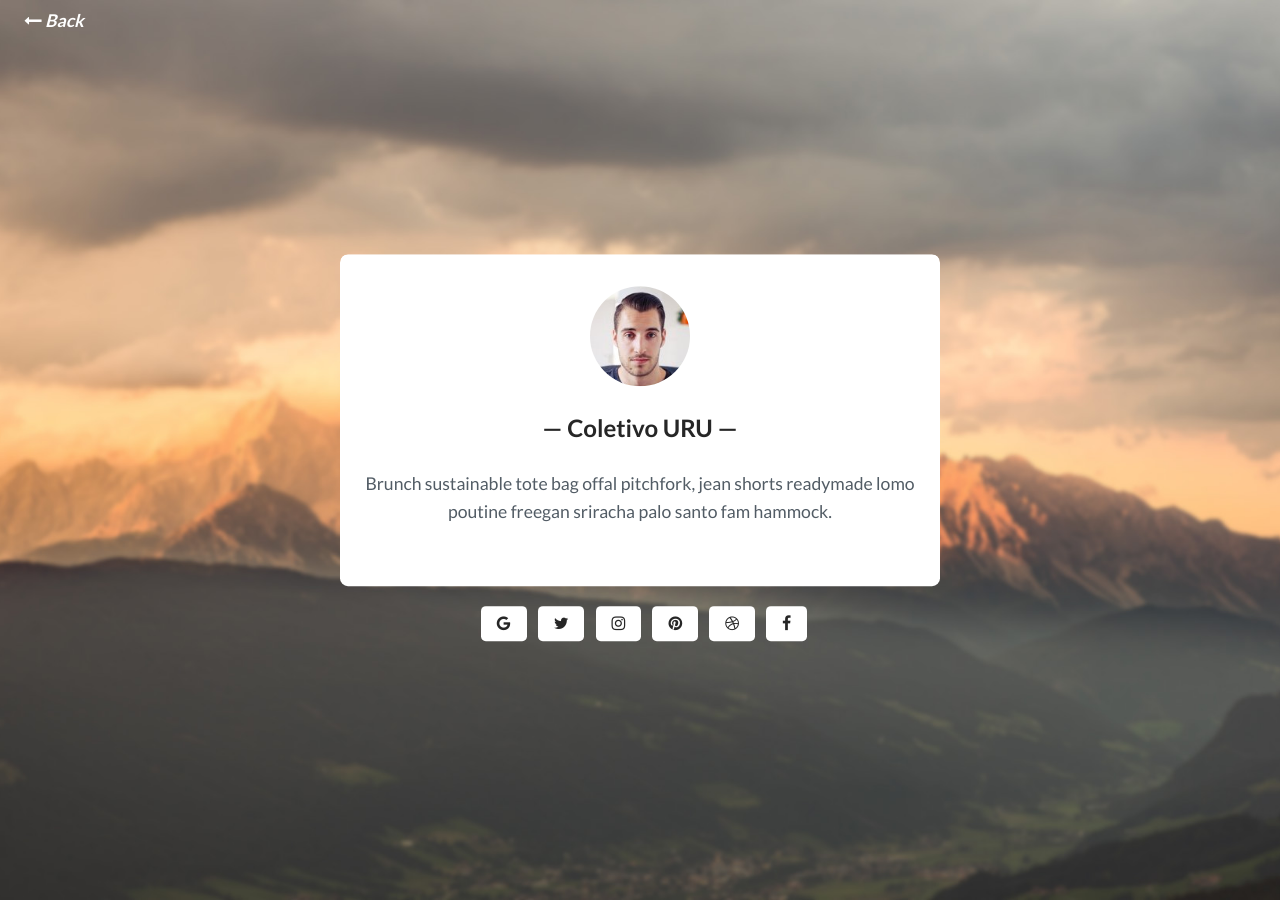
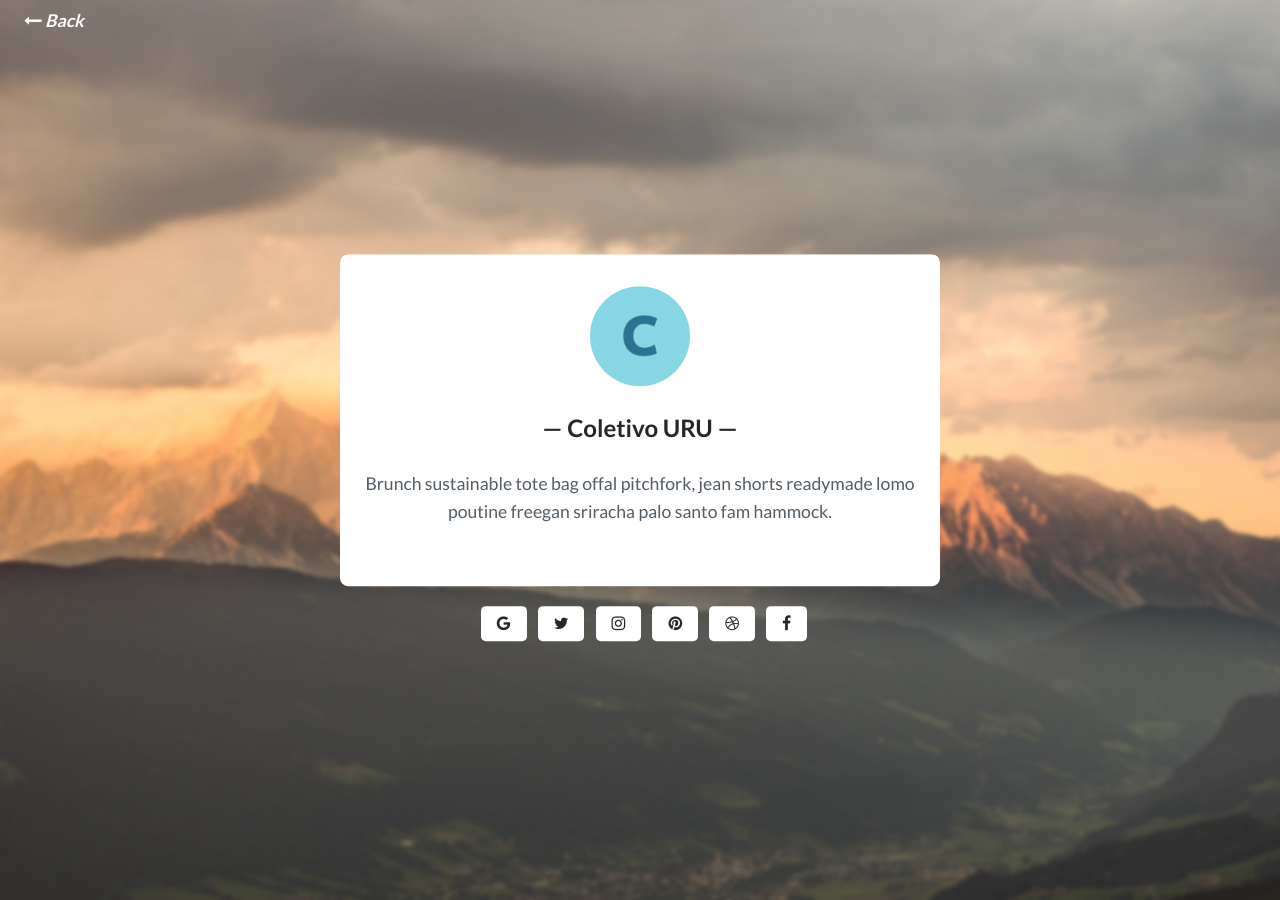
Before and after one commit to urucoletivo/urucoletivo.github.io, a Jekyll site: the page built from _pages/about.html, in a window 1280 px wide. Built offline with Jekyll 4.4.1, drawn with Linux system fonts in a browser that asks for light colours.

Commit message:
Online-GreenMind

```diff
--- a/_config.yml
+++ b/_config.yml
@@ -11,7 +11,7 @@ banner-title: "Coletivo URU" # add banner title
 banner-desc: "Coletivo URU - Arte, Ciência e Tecnologia." # add banner description
 
 # Author settings
-author-pic: face.jpg # your photo
+author-pic: uru.png # your photo
 author-name: "Coletivo URU" # your name
 about-author: "" # about author
 email: urucoletivo@gmail.com # your email
```
Also changed, not shown: assets/img/uru.png (added).
